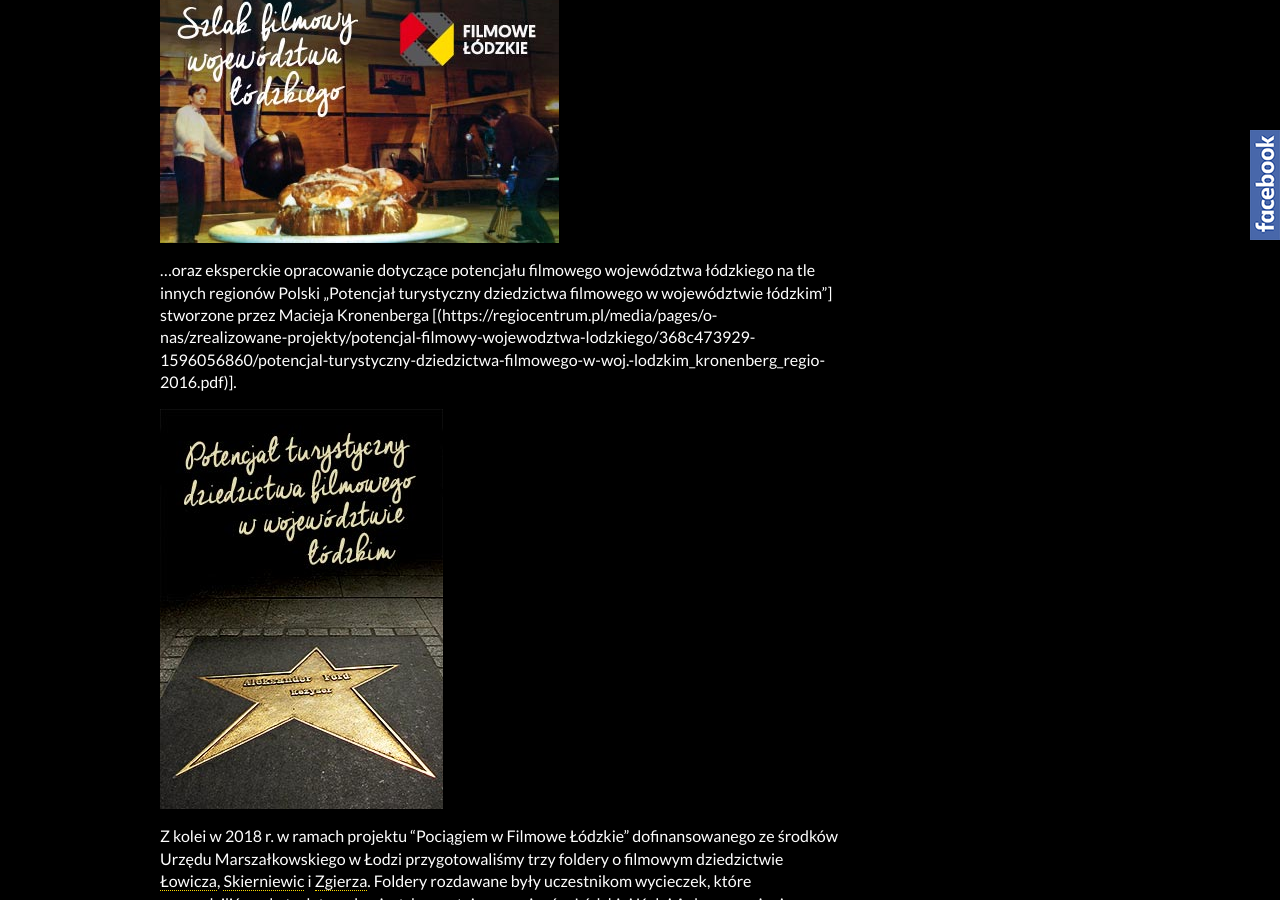
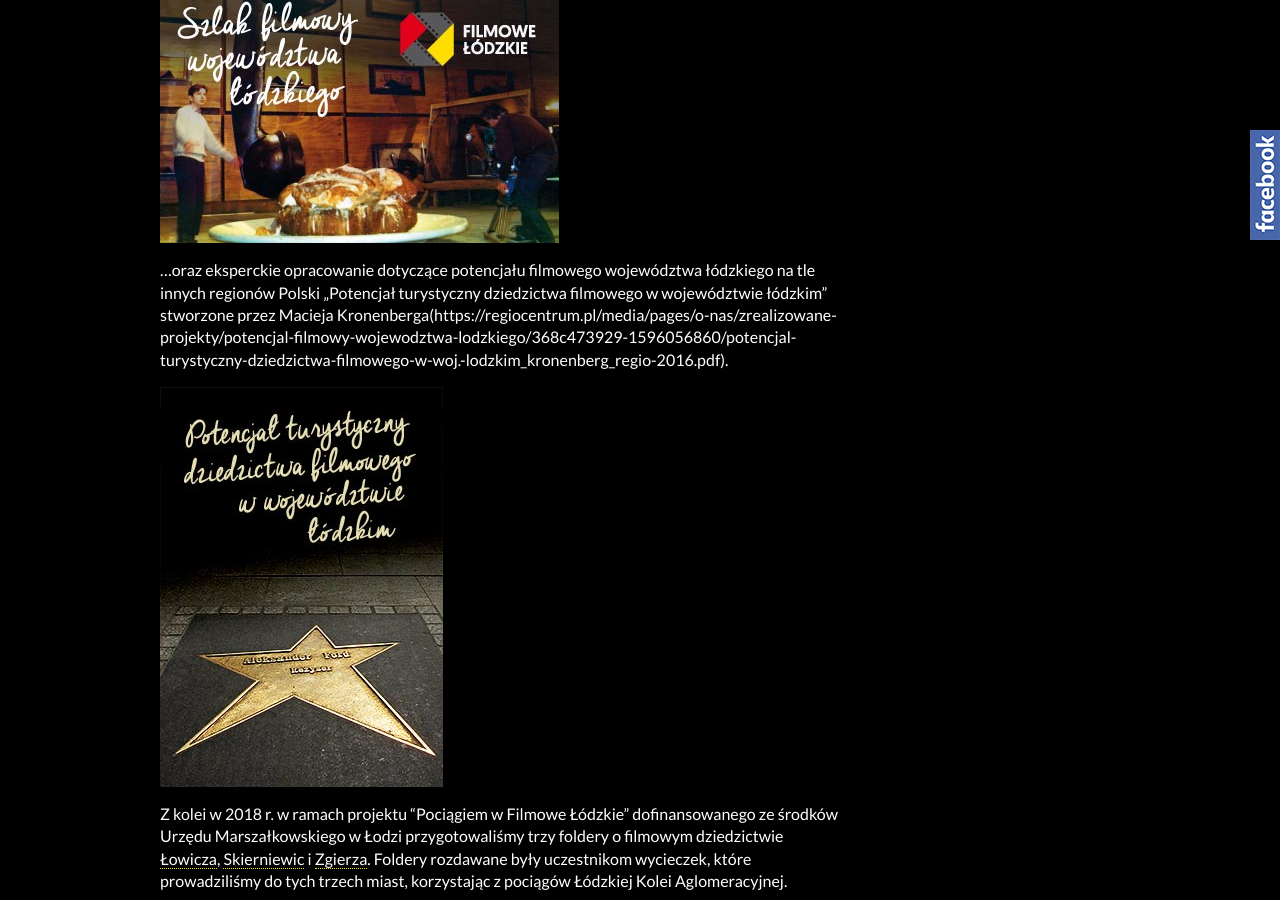
Before and after one commit to fusilli/filmowelodzkie, a Jekyll site: the page built from publikacje.md, in a window 1280 px wide and 900 px high, scrolled down 1555 px. Built offline with Jekyll 4.4.1, drawn with Linux system fonts in a browser that asks for light colours; nearby versions of some CDN libraries.

```diff
--- a/publikacje.md
+++ b/publikacje.md
@@ -19,7 +19,7 @@ W 2016 r. w ramach projektu „Szlak filmowy województwa łódzkiego” [Filmow
 
 [![Szlak filmowy województwa łódzkiego](/img/szlak-filmowy-wojewodztwa-lodzkiego.jpg)](https://regiocentrum.pl/media/pages/o-nas/zrealizowane-projekty/potencjal-filmowy-wojewodztwa-lodzkiego/1a2f849e3d-1664362990/szlak-filmowy-wojewodztwa-lodzkiego-web-2022-09-27.pdf)
 
-…oraz eksperckie opracowanie dotyczące potencjału filmowego województwa łódzkiego na tle innych regionów Polski „Potencjał turystyczny dziedzictwa filmowego w województwie łódzkim”] stworzone przez Macieja Kronenberga [(https://regiocentrum.pl/media/pages/o-nas/zrealizowane-projekty/potencjal-filmowy-wojewodztwa-lodzkiego/368c473929-1596056860/potencjal-turystyczny-dziedzictwa-filmowego-w-woj.-lodzkim_kronenberg_regio-2016.pdf)].
+…oraz eksperckie opracowanie dotyczące potencjału filmowego województwa łódzkiego na tle innych regionów Polski „Potencjał turystyczny dziedzictwa filmowego w województwie łódzkim” stworzone przez Macieja Kronenberga(https://regiocentrum.pl/media/pages/o-nas/zrealizowane-projekty/potencjal-filmowy-wojewodztwa-lodzkiego/368c473929-1596056860/potencjal-turystyczny-dziedzictwa-filmowego-w-woj.-lodzkim_kronenberg_regio-2016.pdf).
 
 [![Potencjał turystyczny dziedzictwa filmowego w województwie łódzkim](/img/potencjal-turystyczny-dziedzictwa-filmowego-w-wojewodztwie-lodzkim.jpg)](https://regiocentrum.pl/media/pages/o-nas/zrealizowane-projekty/potencjal-filmowy-wojewodztwa-lodzkiego/368c473929-1596056860/potencjal-turystyczny-dziedzictwa-filmowego-w-woj.-lodzkim_kronenberg_regio-2016.pdf)
 
```
